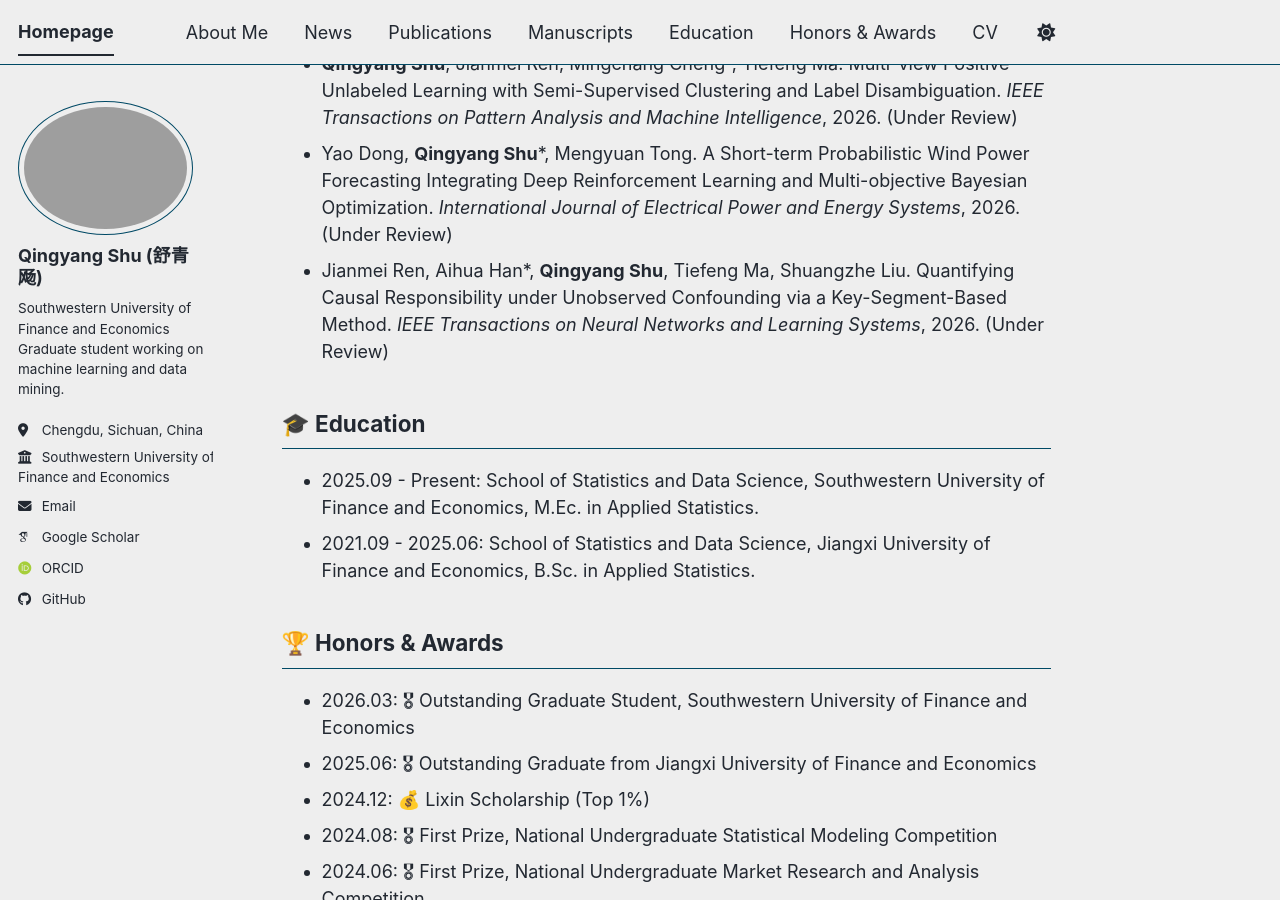
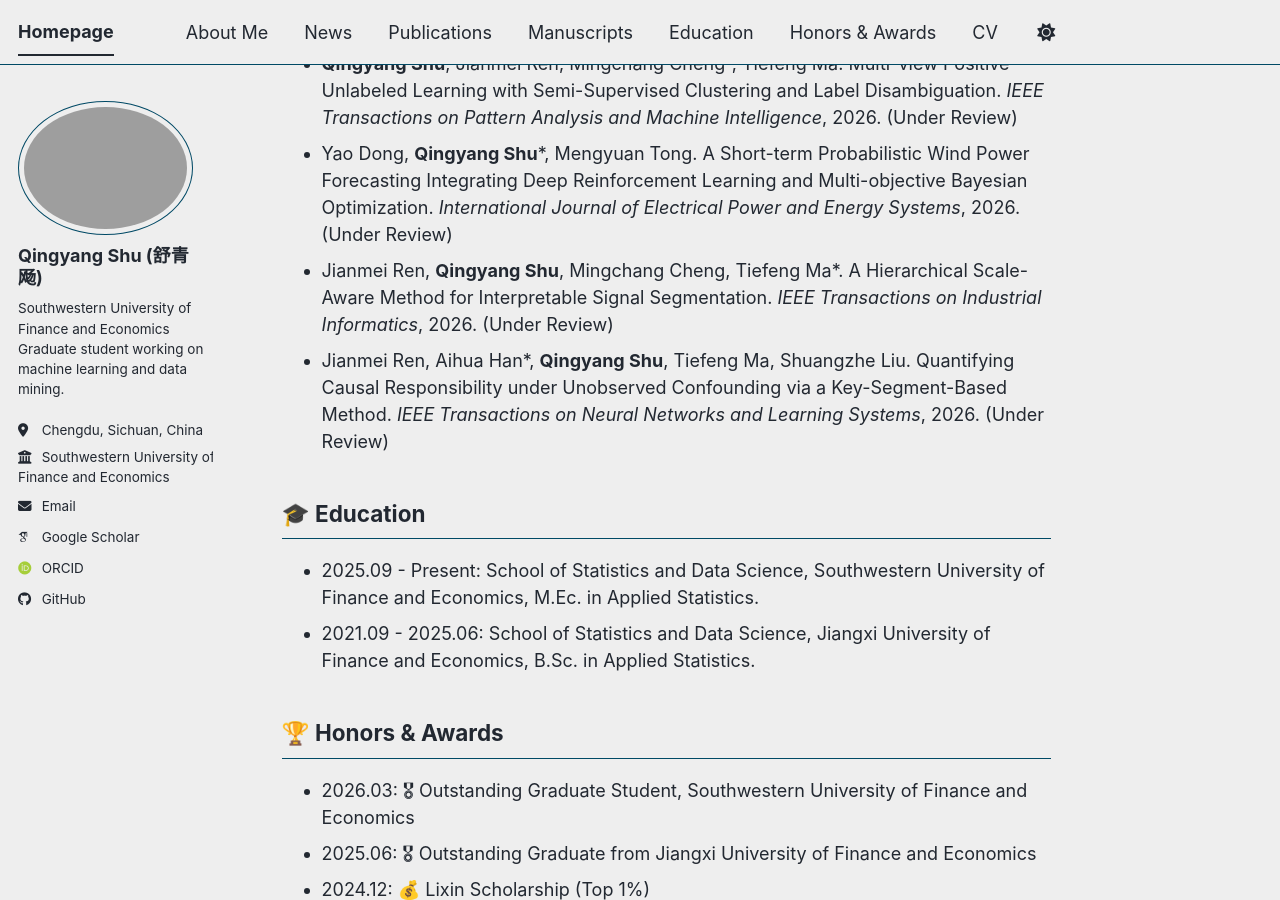
Before and after one commit to Qingyang-Shu/Qingyang-Shu.github.io, a Jekyll site: the page built from _pages/about.md, in a window 1280 px wide and 900 px high, scrolled down 1419 px. Built offline with Jekyll 4.4.1, drawn with Linux system fonts in a browser that asks for light colours; some web fonts are replaced; a script bundle is joined from its source files by our own code; library files that are not in the unit come from our copies.

Commit message:
Update about.md

```diff
--- a/_pages/about.md
+++ b/_pages/about.md
@@ -27,6 +27,7 @@
 - **Qingyang Shu**, Jianmei Ren, Mingchang Cheng\*, Tiefeng Ma. Structure-Guided Incomplete Multi-View Clustering with Independent Subspace Completion. *IEEE Transactions on Image Processing*, 2026. (Under Review)
 - **Qingyang Shu**, Jianmei Ren, Mingchang Cheng\*, Tiefeng Ma. Multi-view Positive–Unlabeled Learning with Semi-Supervised Clustering and Label Disambiguation. *IEEE Transactions on Pattern Analysis and Machine Intelligence*, 2026. (Under Review)
 - Yao Dong, **Qingyang Shu**\*, Mengyuan Tong. A Short-term Probabilistic Wind Power Forecasting Integrating Deep Reinforcement Learning and Multi-objective Bayesian Optimization. *International Journal of Electrical Power and Energy Systems*, 2026. (Under Review)
+- Jianmei Ren, **Qingyang Shu**, Mingchang Cheng, Tiefeng Ma\*. A Hierarchical Scale-Aware Method for Interpretable Signal Segmentation. *IEEE Transactions on Industrial Informatics*, 2026. (Under Review)
 - Jianmei Ren, Aihua Han\*, **Qingyang Shu**, Tiefeng Ma, Shuangzhe Liu. Quantifying Causal Responsibility under Unobserved Confounding via a Key-Segment-Based Method. *IEEE Transactions on Neural Networks and Learning Systems*, 2026. (Under Review)
 
 ## 🎓 Education {#education}
```
